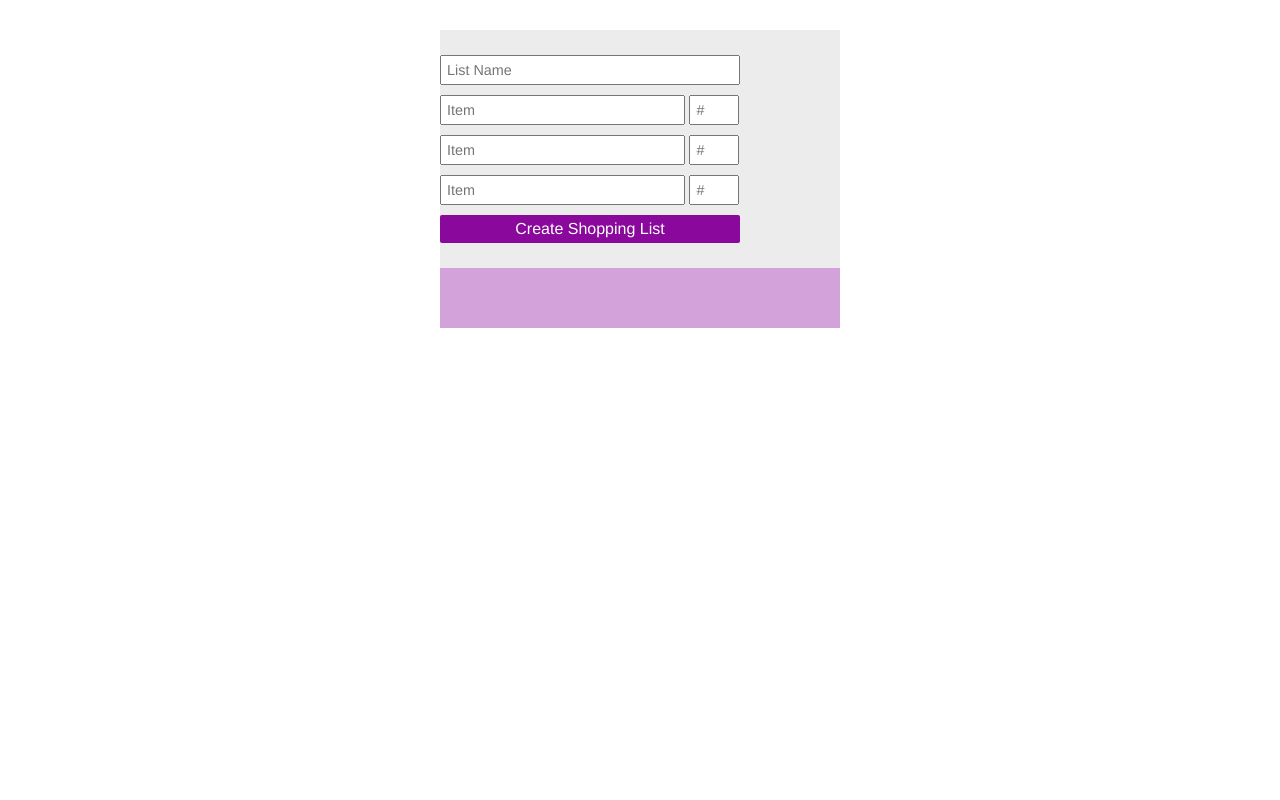
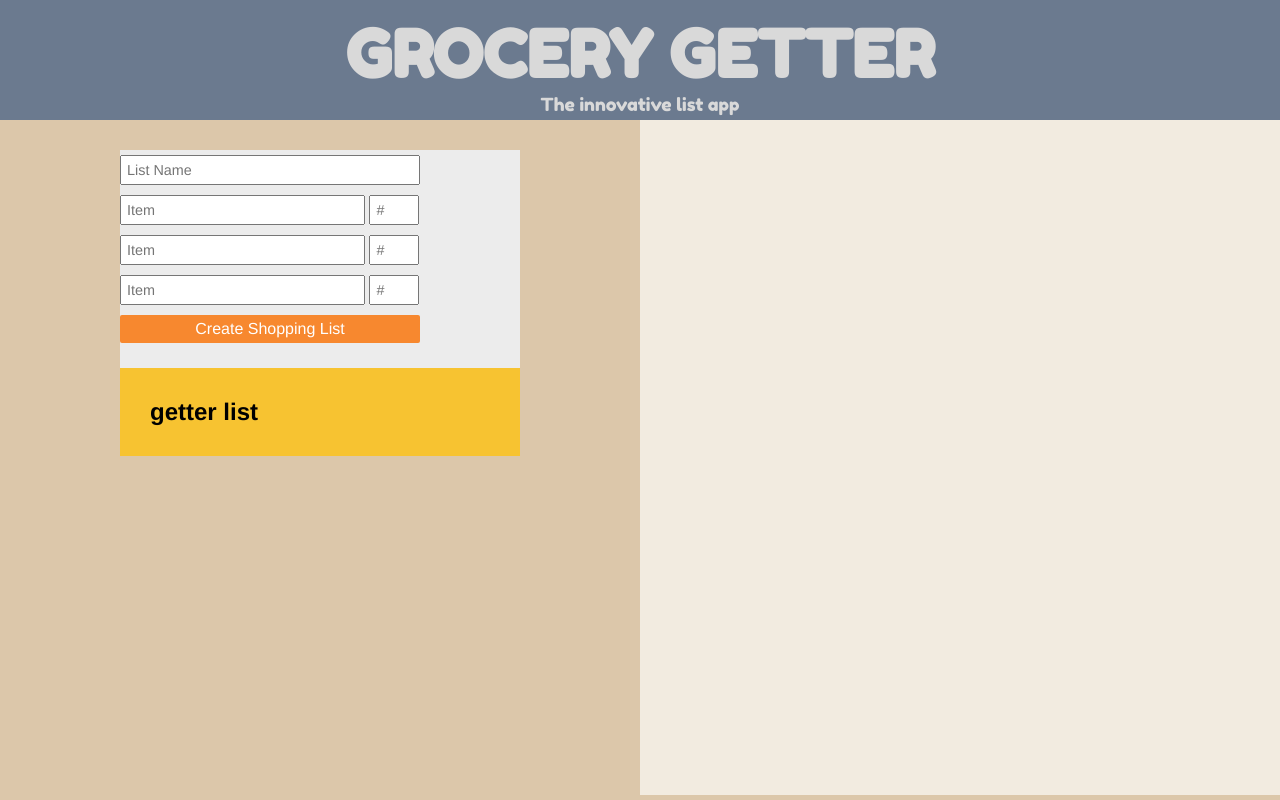
Before and after one commit to Jessmaxim303/grocery-list, a plain HTML site: page index.html in a window 1280 px wide. Drawn offline with Linux system fonts and the light colour scheme.

Commit message:
List produces useres list

```diff
--- a/index.html
+++ b/index.html
@@ -1,13 +1,17 @@
 <DOCTYPE html>
   <html>
-  <header>
+  <head>
     <link rel="stylesheet" type="text/css" href="styles.css">
-  </header>
-<title>
-
-</title>
+    <link href="https://fonts.googleapis.com/css?family=Fredoka+One&display=swap" rel="stylesheet">
+  </head>
+    <title>Grocery List app</title>
+    <body>
+    <header>
+      <h1>GROCERY GETTER</h1>
+      <p>The innovative list app</p>
+    </header>
 <main>
-<body>
+ <section class="left-section">
   <article class="content">
     <section class="user-input">
       <input class="userListName" type="text" placeholder="List Name">
@@ -19,10 +23,15 @@
       <input class="itemQuantity" type="text" placeholder="#">
       <input class="submit-btn" type="submit" value="Create Shopping List">
     </section>
-    <section class="card-container">
-      <h1 id="getSuper"></h1>
-    </section>
+      <section class="card-container">
+        <h2 id="getList">getter list</h2>
+      </section>
   </article>
+ </section>
+</section>
+
+<section class="right-section"></section>
+<main>
 </body>
 <script src="main.js"></script>
-<html>
+</html>
--- a/main.js
+++ b/main.js
@@ -1,35 +1,38 @@
-var userName = document.querySelector(".userName");
+// alert('YOLO');
+
+var listName = document.querySelector(".userListName");
+var itemInput = document.querySelector(".itemInput");
 var itemQuantity = document.querySelector(".itemQuantity");
-var submitButton = document.querySelector(".submit-btn")
-var display = document.getElementById('getSuper');
+var submitButton = document.querySelector(".submit-btn");
+var display = document.getElementById('getList');
 
 submitButton.addEventListener("click", becomeSuper);
 
-// function becomeSuper(event){
-//   // console.log(userName.value)
+function becomeSuper(event){
+  console.log(itemInput.value)
+  event.preventDefault();
+  display.innerText = listName.value + itemInput.value + itemQuantity.value;
+}
+
+// function becomeSuper(event) {
 //   event.preventDefault();
-//   display.innerText = userName.value + " has " + superPower.value;
-// }
-
-function becomeSuper(event) {
-  event.preventDefault();
-  console.log(event)
-  var newFriend = {
-    dreamCame: userNAme.value,
-    newNumber: numberInput.value,
-    howFriendly: friendlyInput.value,
-  }
+//   console.log(event)
+//   var newFriend = {
+//     dreamCame: userNAme.value,
+//     newNumber: numberInput.value,
+//     howFriendly: friendlyInput.value,
+//   }
 
 
-  console.log(friendList);
-  friendList.innerHTML +=  `
-    <article class="friend-card" data-friendliness=${newFriend.howFriendly}>
-      <h3>${newFriend.newName}</h3>
-      <h4>${newFriend.newNumber}</h4>
-      <p> Friendly Rating: ${newFriend.howFriendly} / 5<p>
-    </article>
-  `
-}
+//   console.log(friendList);
+//   friendList.innerHTML +=  `
+//     <article class="friend-card" data-friendliness=${newFriend.howFriendly}>
+//       <h3>${newFriend.newName}</h3>
+//       <h4>${newFriend.newNumber}</h4>
+//       <p> Friendly Rating: ${newFriend.howFriendly} / 5<p>
+//     </article>
+//   `
+// }
 
 
 // 1. get text from .name and .superhero input;
--- a/styles.css
+++ b/styles.css
@@ -1,3 +1,7 @@
+/** {
+  border: 1px solid red;
+}*/
+
 * {
   margin: 0;
   padding: 0;
@@ -5,20 +9,63 @@
   font-family: Helvetica;
 }
 
+body {
+  background-color: #DCC7AA;
+}
+
 h1 {
-  font-size: 15px;
+  margin: 0;
+  font-size: 65px;
+  /*line-height: 100%;*/
+  color: #d9d9d9;
+  font-family: 'Fredoka One', cursive;
+}
+
+h2 {
+  color: black;
+}
+
+p {
+  font-size: 18px;
+  color: #d9d9d9;
+  font-family: 'Fredoka One', cursive;
+}
+
+header {
+  padding: 15px;
+  text-align: center;
+  height: 120px;
+  width: 100%;
+  background-color: #6B7A8F;
+  /*font-family: 'Fredoka One', cursive;*/
+}
+
+main {
+  width: 100%;
+  height: 675px;
+}
+
+.left-section {
+  width: 50%;
+  height: 100%;
+  float: left;
+}
+
+.right-section {
+  width: 50%;
+  float: right;
+  height: 100%;
+  background-color: #F2EBE0;
 }
 
 .content {
-  margin: 10px auto;
+  margin: /*10px */auto;
   width: 400px;
 }
 
 .user-input {
   margin-top: 30px;
   background: #ECECEC;
-  padding-left: auto;
-  padding-right: auto;
 }
 
 .userListName {
@@ -48,15 +95,11 @@ h1 {
   margin-right: auto;
 }
 
-.userListName {
-  margin-top: 25px;
-}
-
 .submit-btn {
   width: 300px;
   padding: 5px;
   margin: 5px auto 25px auto;
-  background: #8A089B;
+  background: #F7882F;
   border: none;
   border-radius: 2px;
   color: #fff;
@@ -65,15 +108,13 @@ h1 {
 
 .card-container {
   padding: 30px;
-  background: #D3A2DA;
+  background: #F7C331;
 }
 
-.contact-card {
-  background: #fff;
-  padding: 8px;
-  margin-bottom: 15px;
-}
+/*Blueberry: #6B7A8F
 
-p {
-  padding: 2px;
-}
+Apricot: #F7882F
+
+Citrus: #F7C331
+
+Apple Core: #DCC7AA*/
```
